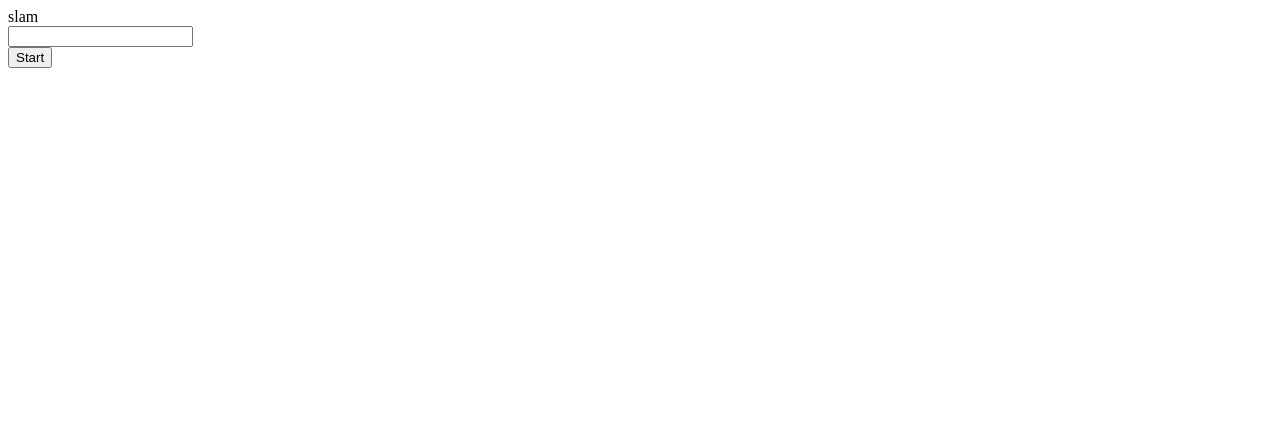
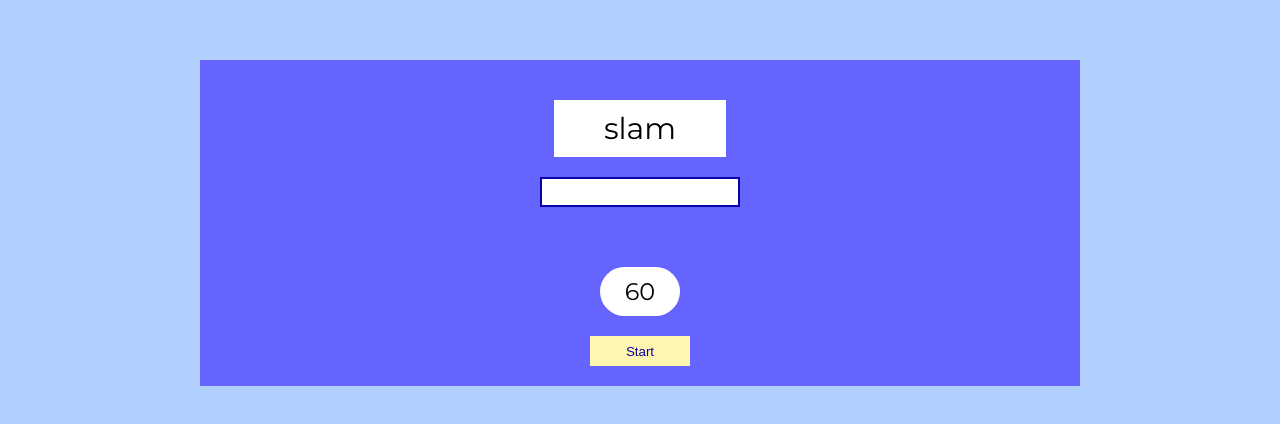
Before and after one commit to BaitemirAsanbaev/fast-type, a plain HTML site: page index.html in a window 1280 px wide. Drawn offline with Linux system fonts and the light colour scheme.

Commit message:
stylized everything

```diff
--- a/index.html
+++ b/index.html
@@ -5,13 +5,14 @@
     <meta http-equiv="X-UA-Compatible" content="IE=edge">
     <meta name="viewport" content="width=device-width, initial-scale=1.0">
     <title>Document</title>
+    <link rel="stylesheet" href="./style.css">
 </head>
 <body>
-    <div>
+    <div class="container">
         <div class="words"></div>
         <input type="text" name="inp" id="inp" class="inp">
         <div class="result"></div>
-        <div class="time"></div>
+        <div class="time">60</div>
         <button class="start">Start</button>
     </div>
     <script src="./index.js"></script>
--- a/index.js
+++ b/index.js
@@ -6,6 +6,8 @@ let btn = document.querySelector('.start');
 let wordsCount = 0;
 let num;
 let interval;
+let currentWord;
+let givenWord;
 let isStarted = false;
 let words = ['level',
   'shave',
@@ -26,9 +28,28 @@ let words = ['level',
   'choke',
   'marine',
   'pit',
-  'slam',]
-let currentWord;
-let givenWord;
+  'slam',
+  'level',
+  'shave',
+  'revoke',
+  'quit',
+  'sandwich',
+  'splurge',
+  'promise',
+  'problem',
+  'damn',
+  'bait',
+  'tendency',
+  'rape',
+  'edition',
+  'stable',
+  'federation',
+  'hard',
+  'choke',
+  'marine',
+  'pit',
+  'slam',];
+
 words.forEach(element => {
   wordsDiv.innerText = element;
   givenWord = element;
@@ -40,10 +61,10 @@ inp.addEventListener('input', () => {
 })
 btn.addEventListener('click', () => {
   isStarted = true;
-  num = 4;
+  num = 60;
   setTimeout(() => {
-    result.innerText = wordsCount;
-  }, 4000);
+    result.innerText = `${wordsCount} WPM`;
+  }, 60000);
   interval = setInterval(() => {
     num--;
     time.innerText = num;
--- a/style.css
+++ b/style.css
@@ -0,0 +1,48 @@
+@import url('https://fonts.googleapis.com/css2?family=Montserrat:wght@300;400;700&display=swap');
+body, html{
+  margin: 0;
+  font-family: 'Montserrat', sans-serif;
+  height: 100%;
+  background-color: rgb(177, 208, 255);
+  padding: 30px 100px;
+}
+*{
+  box-sizing: border-box;
+}
+.container{
+  display: flex;
+  flex-direction:column;
+  align-items: center;
+  background-color: #6664ff;
+  padding: 20px 25px;
+}
+.container>div{
+  margin: 20px 0px;
+}
+.words{
+  background-color: #fff;
+  font-size: 30px;
+  padding: 10px 50px;
+}
+.inp{
+  width: 200px;
+  height: 30px;
+  font-size: 20px;
+  border: 2px solid rgb(11, 0, 165);
+}
+.time{
+  background-color: #fff;
+  font-size: 24px;
+  padding: 10px 25px;
+  border-radius: 50px;
+}
+button{
+  width: 100px;
+  height: 30px;
+  background-color: rgb(255, 247, 177);
+  color: rgb(11, 0 , 165);
+  border: none;
+}
+.result{
+  color: #fff;
+}
```
